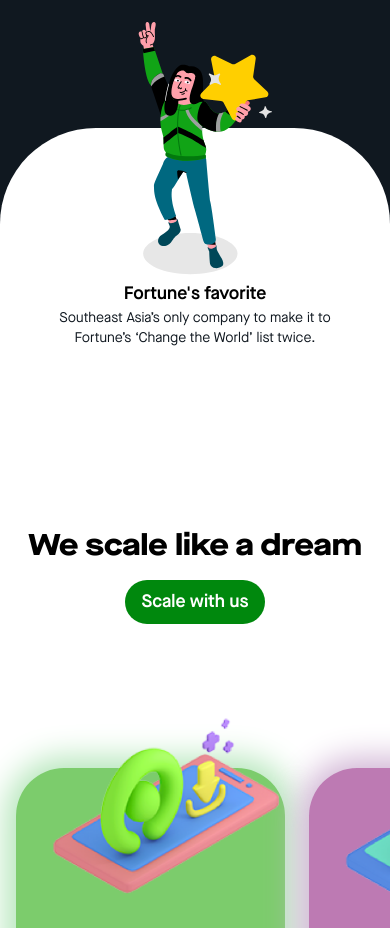
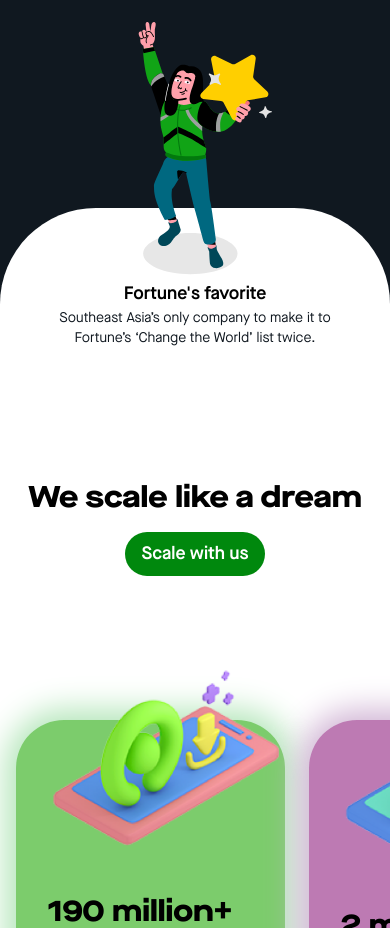
Before and after one commit to lionelritchie29/gojek-clone, a React (Create React App) app: page / in a window 390 px wide. Shown: the part 1200-2128 px from the top of the page. Built offline with nearby package versions, Linux system fonts and the light colour scheme.

Commit message:
fixed responsive for tablet

```diff
--- a/src/components/achievement/AchievementSheet.js
+++ b/src/components/achievement/AchievementSheet.js
@@ -5,7 +5,7 @@
     <section className="bg-secondary">
       <div>
         <section className="p-8 pt-24 lg:p-24 factsheet-header flex flex-col justify-center align-center">
-          <h2 className="font-extended text-white font-extrabold text-3xl lg:text-6xl tracking-wide text-center">
+          <h2 className="font-extended text-white font-extrabold text-3xl md:text-4xl lg:text-6xl tracking-wide text-center">
             We're Gojek, <br />
             the drivers of change
           </h2>
--- a/src/components/achievement/AchievementWhiteSpace.js
+++ b/src/components/achievement/AchievementWhiteSpace.js
@@ -1,7 +1,7 @@
 const AchievementWhiteSpace = () => {
   return (
     <div
-      className="h-72 bg-white -mt-60"
+      className="h-40 md:h-72 bg-white -mt-40 lg:-mt-64"
       style={{
         borderTopRightRadius: "6rem",
         borderTopLeftRadius: "6rem",
--- a/src/components/facts/FactSheet.js
+++ b/src/components/facts/FactSheet.js
@@ -3,7 +3,7 @@
 const FactSheet = () => {
   return (
     <section>
-      <h2 className="font-extrabold font-extended pt-28 text-3xl lg:text-6xl text-center">
+      <h2 className="font-extrabold font-extended pt-28 text-3xl md:text-5xl lg:text-6xl text-center">
         We scale like a dream
       </h2>
 
--- a/src/components/facts/Facts.js
+++ b/src/components/facts/Facts.js
@@ -44,7 +44,7 @@
   return (
     <div className="lg:w-4/5 lg:mx-auto">
       <div
-        className="flex overflow-auto px-4 lg:px-8 pb-12 lg:grid lg:grid-cols-4 gap-6 lg:gap-10"
+        className="flex overflow-auto px-4 md:px-8 pb-12 md:grid md:grid-cols-2 lg:grid-cols-4 gap-6 lg:gap-10"
         style={{ gridAutoRows: "1fr" }}
       >
         {facts.map((fact) => (
```
